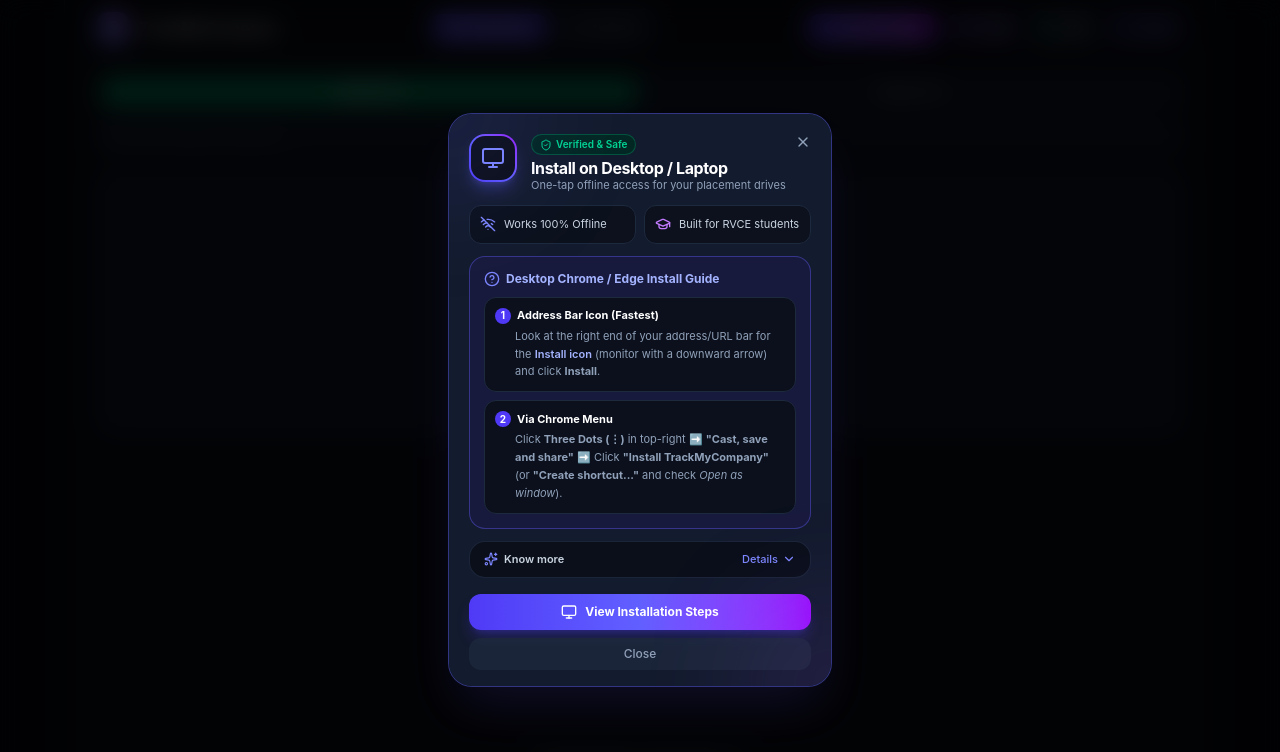
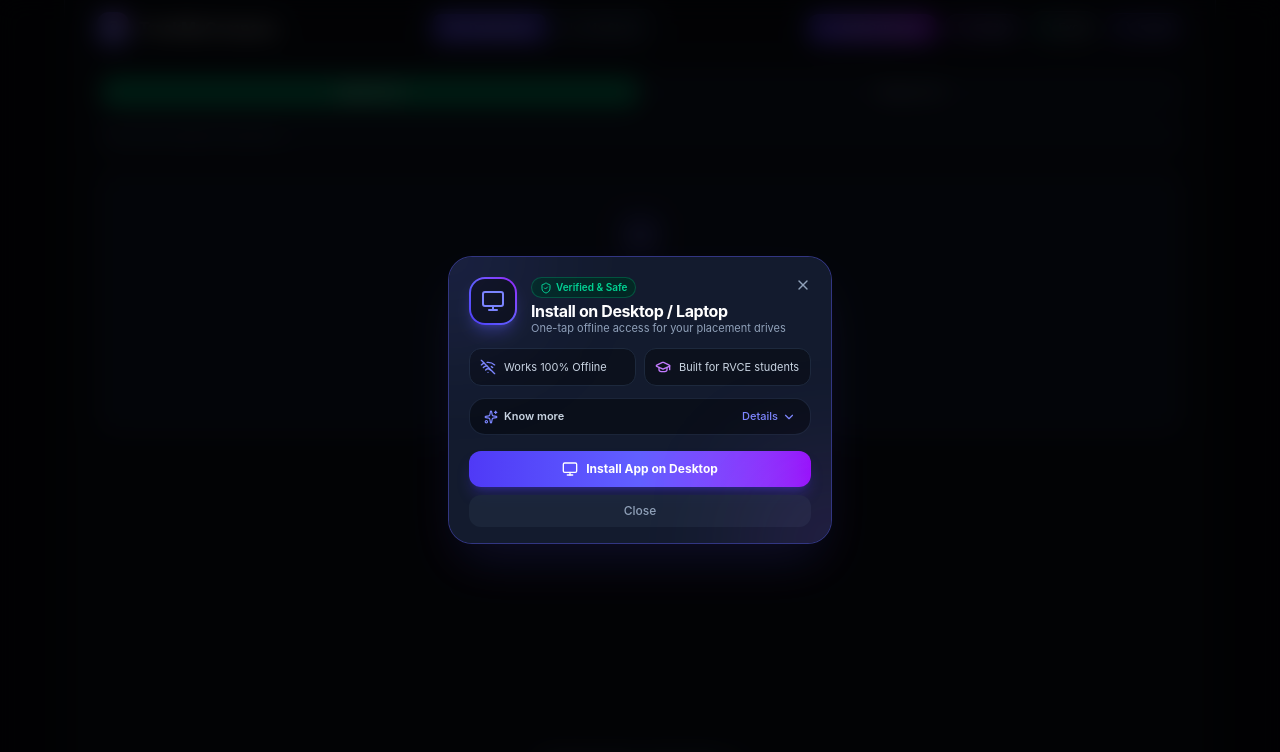
Before and after one commit to Shash-J/TrackMyCompany, a React (Vite) app: page / in a window 1280 px wide. Shown: the top 752 px of the page. Built offline with nearby package versions, Linux system fonts and the light colour scheme.

Commit message:
fix(install): enforce direct install action, upgrade sw cache to v1.3.0 with https redirect, and add CSP upgrade-insecure-requests

```diff
--- a/index.html
+++ b/index.html
@@ -2,6 +2,7 @@
 <html lang="en" class="dark" data-theme="dark">
   <head>
     <meta charset="UTF-8" />
+    <meta http-equiv="Content-Security-Policy" content="upgrade-insecure-requests" />
     <script>
       // Automatically enforce HTTPS in production (Chrome strictly disables PWAs & install prompts on insecure HTTP)
       if (location.protocol === 'http:' && location.hostname !== 'localhost' && location.hostname !== '127.0.0.1') {
--- a/public/sw.js
+++ b/public/sw.js
@@ -1,5 +1,5 @@
 // TrackMyCompany PWA Service Worker
-const CACHE_NAME = 'trackmycompany-v1.1.0';
+const CACHE_NAME = 'trackmycompany-v1.3.0';
 
 const PRECACHE_ASSETS = [
   './',
@@ -47,6 +47,13 @@
   if (request.method !== 'GET') return;
 
   const url = new URL(request.url);
+
+  // Enforce HTTPS inside Service Worker for all non-localhost navigations
+  if (url.protocol === 'http:' && url.hostname !== 'localhost' && url.hostname !== '127.0.0.1') {
+    const secureUrl = 'https://' + url.host + url.pathname + url.search + url.hash;
+    event.respondWith(Response.redirect(secureUrl, 301));
+    return;
+  }
 
   // 1. Navigation requests (HTML document): Network-first with Cache fallback
   if (request.mode === 'navigate') {
--- a/src/components/InstallPromptModal.tsx
+++ b/src/components/InstallPromptModal.tsx
@@ -12,8 +12,7 @@
   Share,
   Code2,
   Monitor,
-  AlertTriangle,
-  HelpCircle
+  AlertTriangle
 } from 'lucide-react';
 
 interface InstallPromptModalProps {
@@ -43,22 +42,25 @@
 
   const handleSwitchToHttps = () => {
     if (typeof window !== 'undefined') {
-      window.location.href = window.location.href.replace('http:', 'https:');
+      window.location.replace('https://' + window.location.host + window.location.pathname + window.location.search + window.location.hash);
     }
   };
 
   const handleInstallClick = async () => {
-    // If on insecure HTTP, redirect to HTTPS where Chrome allows installation
+    // 1. If connection is on insecure HTTP, immediately redirect to HTTPS
     if (isHttp) {
       handleSwitchToHttps();
       return;
     }
 
-    if (deferredPrompt) {
+    // 2. Check for install prompt from prop or early window capture
+    const promptEvent = deferredPrompt || (typeof window !== 'undefined' ? (window as any).__deferredInstallPrompt : null);
+
+    if (promptEvent && typeof promptEvent.prompt === 'function') {
       setIsInstalling(true);
       try {
-        await deferredPrompt.prompt();
-        const choice = await deferredPrompt.userChoice;
+        await promptEvent.prompt();
+        const choice = await promptEvent.userChoice;
         if (choice?.outcome === 'accepted') {
           console.log('[PWA] User accepted installation prompt');
         }
@@ -69,10 +71,11 @@
         setIsInstalling(false);
         onClose();
       }
-    } else {
-      // If deferredPrompt is unavailable, smoothly reveal the in-modal step-by-step guide
+      return;
+    }
+
+    // 3. If prompt is not directly callable (e.g. desktop quiet mode or iOS Safari), display the clear guide
     setShowManualGuide(true);
-    }
   };
 
   return (
@@ -142,32 +145,30 @@
 
           {/* Insecure HTTP Warning Banner */}
           {isHttp && (
-            <div className="p-3.5 rounded-2xl bg-amber-950/60 border border-amber-500/50 text-amber-200 text-xs space-y-2.5 animate-fadeIn">
+            <div className="p-3.5 rounded-2xl bg-amber-950/60 border border-amber-500/50 text-amber-200 text-xs space-y-2 animate-fadeIn">
               <div className="flex items-center gap-1.5 font-bold text-amber-300 text-xs">
                 <AlertTriangle className="w-4 h-4 text-amber-400 shrink-0" />
-                <span>Switch to Secure HTTPS to Install</span>
+                <span>Connection shows &quot;Not secure&quot;</span>
               </div>
               <p className="text-[11px] text-amber-200/90 leading-relaxed">
-                Your browser shows <strong>&quot;Not secure&quot;</strong>. Google Chrome strictly disables app installation on unencrypted HTTP. Tap below to switch to encrypted HTTPS.
+                Chrome strictly disables 1-click app installation on unencrypted HTTP. Click below to reload via secure HTTPS.
               </p>
               <button
                 type="button"
                 onClick={handleSwitchToHttps}
-                className="w-full py-2 px-3 bg-amber-500 hover:bg-amber-400 text-slate-950 text-xs font-bold rounded-xl transition-colors cursor-pointer shadow-md"
+                className="w-full py-2 px-3 bg-amber-500 hover:bg-amber-400 text-slate-950 text-xs font-bold rounded-xl transition-colors cursor-pointer"
               >
-                Switch to Secure HTTPS Now
+                Switch to HTTPS Now
               </button>
             </div>
           )}
 
-          {/* Interactive Guided Installation (shown on iOS or when manual guide requested or deferredPrompt missing) */}
-          {(isIOS || showManualGuide || (!deferredPrompt && !isHttp)) && (
+          {/* Step-by-step guidance shown only when direct prompt is quiet or requested */}
+          {showManualGuide && !isHttp && (
             <div className="p-3.5 rounded-2xl bg-indigo-950/50 border border-indigo-500/40 text-xs text-slate-200 space-y-2.5 animate-fadeIn">
-              <div className="flex items-center justify-between text-indigo-300 font-bold text-xs">
-                <span className="flex items-center gap-1.5">
-                  <HelpCircle className="w-4 h-4 text-indigo-400" />
-                  {isDesktop ? 'Desktop Chrome / Edge Install Guide' : isIOS ? 'Apple Safari Install Guide' : 'Android Chrome Install Guide'}
-                </span>
+              <div className="flex items-center gap-1.5 text-indigo-300 font-bold text-xs">
+                <Sparkles className="w-4 h-4 text-indigo-400" />
+                <span>How to Install on this Device:</span>
               </div>
 
               {isDesktop && (
@@ -178,7 +179,7 @@
                       Address Bar Icon (Fastest)
                     </strong>
                     <p className="text-slate-400 leading-relaxed pl-5">
-                      Look at the right end of your address/URL bar for the <span className="text-indigo-300 font-semibold">Install icon</span> (monitor with a downward arrow) and click <strong>Install</strong>.
+                      Look at the right end of your address bar for the <span className="text-indigo-300 font-semibold">Install icon</span> (monitor with down arrow) and click <strong>Install</strong>.
                     </p>
                   </div>
 
@@ -188,7 +189,7 @@
                       Via Chrome Menu
                     </strong>
                     <p className="text-slate-400 leading-relaxed pl-5">
-                      Click <strong>Three Dots (⋮)</strong> in top-right ➡️ <strong>&quot;Cast, save and share&quot;</strong> ➡️ Click <strong>&quot;Install TrackMyCompany&quot;</strong> (or <strong>&quot;Create shortcut...&quot;</strong> and check <em>Open as window</em>).
+                      Click <strong>Three Dots (⋮)</strong> ➡️ <strong>&quot;Cast, save and share&quot;</strong> ➡️ <strong>&quot;Install TrackMyCompany&quot;</strong> (or <strong>&quot;Create shortcut...&quot;</strong> and check <em>Open as window</em>).
                     </p>
                   </div>
                 </div>
@@ -266,18 +267,8 @@
             )}
           </div>
 
-          {/* Action Buttons */}
+          {/* Action Buttons: Always actionable and direct! */}
           <div className="space-y-2 pt-1">
-            {isHttp ? (
-              <button
-                type="button"
-                onClick={handleSwitchToHttps}
-                className="w-full py-2.5 px-4 bg-amber-500 hover:bg-amber-400 text-slate-950 text-xs font-bold rounded-xl shadow-lg transition-all flex items-center justify-center gap-2 cursor-pointer"
-              >
-                <AlertTriangle className="w-4 h-4" />
-                <span>Switch to Secure HTTPS to Enable Install</span>
-              </button>
-            ) : deferredPrompt ? (
             <button
               type="button"
               onClick={handleInstallClick}
@@ -287,16 +278,6 @@
               {isDesktop ? <Monitor className="w-4 h-4" /> : <Smartphone className="w-4 h-4" />}
               <span>{isInstalling ? 'Installing...' : isDesktop ? 'Install App on Desktop' : 'Add to Home Screen'}</span>
             </button>
-            ) : (
-              <button
-                type="button"
-                onClick={() => setShowManualGuide(true)}
-                className="w-full py-2.5 px-4 bg-gradient-to-r from-indigo-600 via-indigo-500 to-purple-600 hover:from-indigo-500 hover:to-purple-500 active:scale-[0.98] text-white text-xs font-bold rounded-xl shadow-lg shadow-indigo-600/30 transition-all flex items-center justify-center gap-2 cursor-pointer"
-              >
-                {isDesktop ? <Monitor className="w-4 h-4" /> : <Smartphone className="w-4 h-4" />}
-                <span>{showManualGuide ? 'See Steps Above' : 'View Installation Steps'}</span>
-              </button>
-            )}
 
             <button
               type="button"
```
Lines whose indentation alone changed are shown as unchanged.
